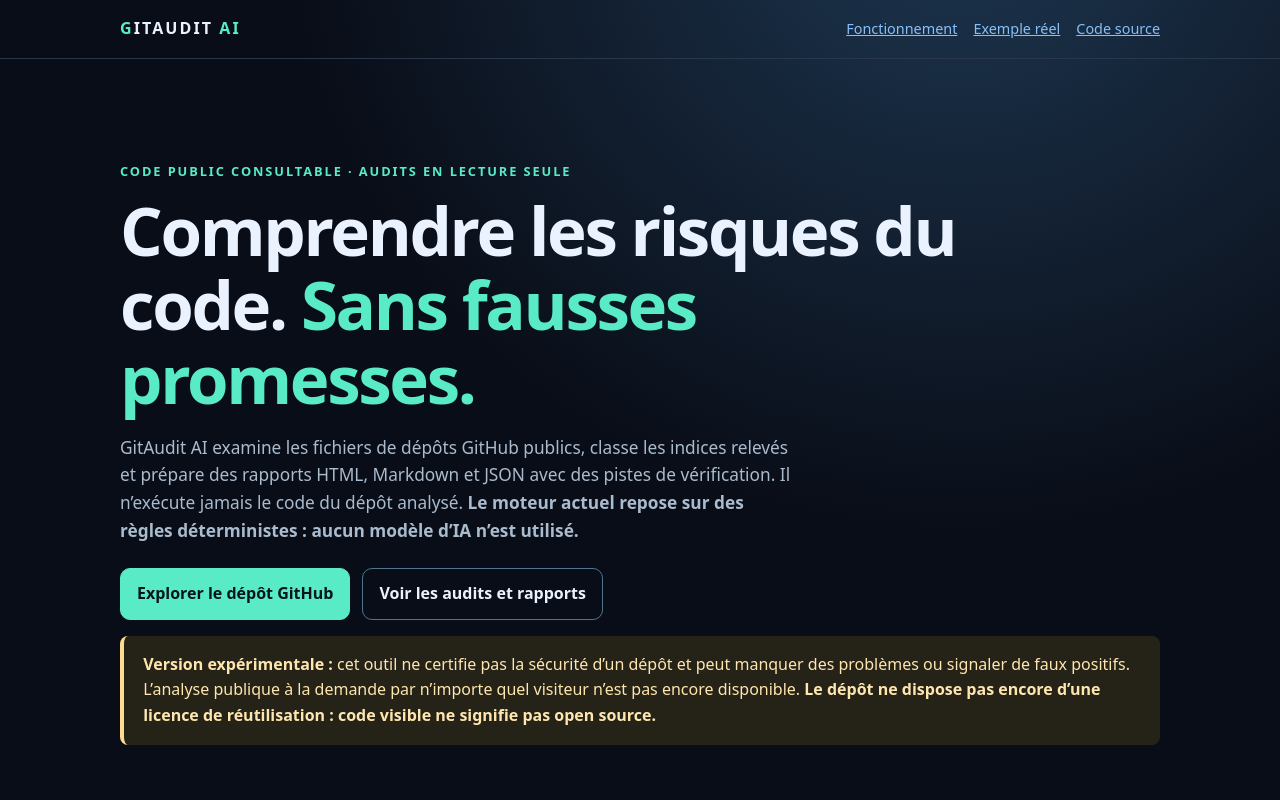
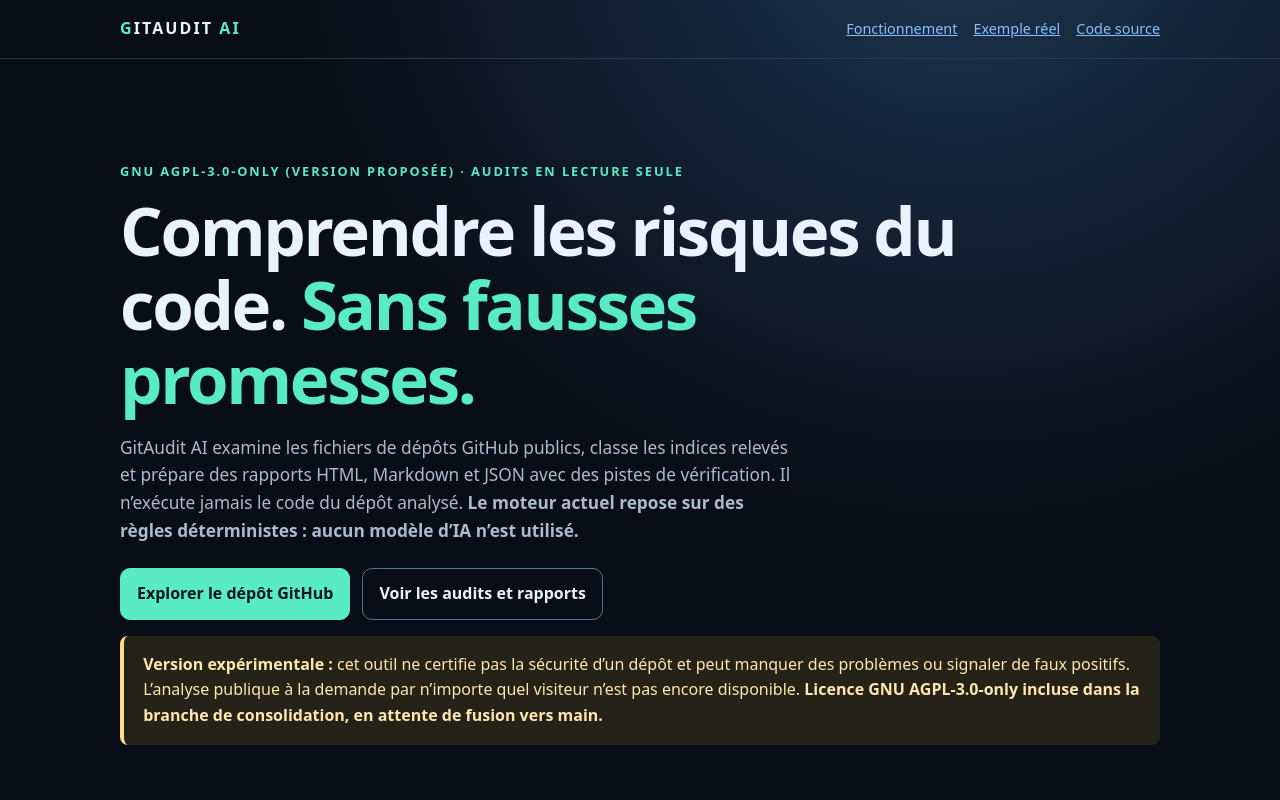
Before and after one commit to Ruraam/GitAudit-AI, a plain HTML site: page docs/index.html in a window 1280 px wide. Shown: the top 800 px of the page. Drawn offline with Linux system fonts and the light colour scheme.

Commit message:
legal: align licensing and pre-merge claims with AGPL-3.0-only

```diff
--- a/docs/index.html
+++ b/docs/index.html
@@ -59,14 +59,14 @@
 </div></header>
 <main id="contenu">
   <section class="hero wrap" id="accueil">
-    <p class="eyebrow">Code public consultable · Audits en lecture seule</p>
+    <p class="eyebrow">GNU AGPL-3.0-only (version proposée) · Audits en lecture seule</p>
     <h1>Comprendre les risques du code. <span>Sans fausses promesses.</span></h1>
     <p class="lead">GitAudit AI examine les fichiers de dépôts GitHub publics, classe les indices relevés et prépare des rapports HTML, Markdown et JSON avec des pistes de vérification. Il n’exécute jamais le code du dépôt analysé. <strong>Le moteur actuel repose sur des règles déterministes : aucun modèle d’IA n’est utilisé.</strong></p>
     <div class="actions">
       <a class="link-btn primary" href="https://github.com/Ruraam/GitAudit-AI">Explorer le dépôt GitHub</a>
       <a class="link-btn" href="https://github.com/Ruraam/GitAudit-AI/actions">Voir les audits et rapports</a>
     </div>
-    <p class="notice"><strong>Version expérimentale :</strong> cet outil ne certifie pas la sécurité d’un dépôt et peut manquer des problèmes ou signaler de faux positifs. L’analyse publique à la demande par n’importe quel visiteur n’est pas encore disponible. <strong>Le dépôt ne dispose pas encore d’une licence de réutilisation : code visible ne signifie pas open source.</strong></p>
+    <p class="notice"><strong>Version expérimentale :</strong> cet outil ne certifie pas la sécurité d’un dépôt et peut manquer des problèmes ou signaler de faux positifs. L’analyse publique à la demande par n’importe quel visiteur n’est pas encore disponible. <strong>Licence GNU AGPL-3.0-only incluse dans la branche de consolidation, en attente de fusion vers main.</strong></p>
   </section>
   <section class="wrap" id="fonctionnement">
     <h2>Comment ça fonctionne</h2>
@@ -93,6 +93,6 @@
     <p>Après analyse, <code>report.html</code> s’ouvre dans un navigateur, même hors ligne. Les rapports ne contiennent pas les extraits de code déclencheurs.</p>
   </section>
 </main>
-<footer><div class="wrap">GitAudit AI · Prototype indépendant de BubbleOS · Pas de garantie de détection exhaustive · Aucun service commercial ou paiement activé. <a href="https://github.com/Ruraam/GitAudit-AI">Source et documentation</a>.</div></footer>
+<footer><div class="wrap">GitAudit AI · Prototype indépendant de BubbleOS · Pas de garantie de détection exhaustive · Aucun service commercial ou paiement activé. <a href="https://github.com/Ruraam/GitAudit-AI">Source et documentation</a> · <a href="https://github.com/Ruraam/GitAudit-AI/blob/main/LICENSE">Licence AGPL-3.0-only (après fusion)</a>.</div></footer>
 </body>
 </html>
```
